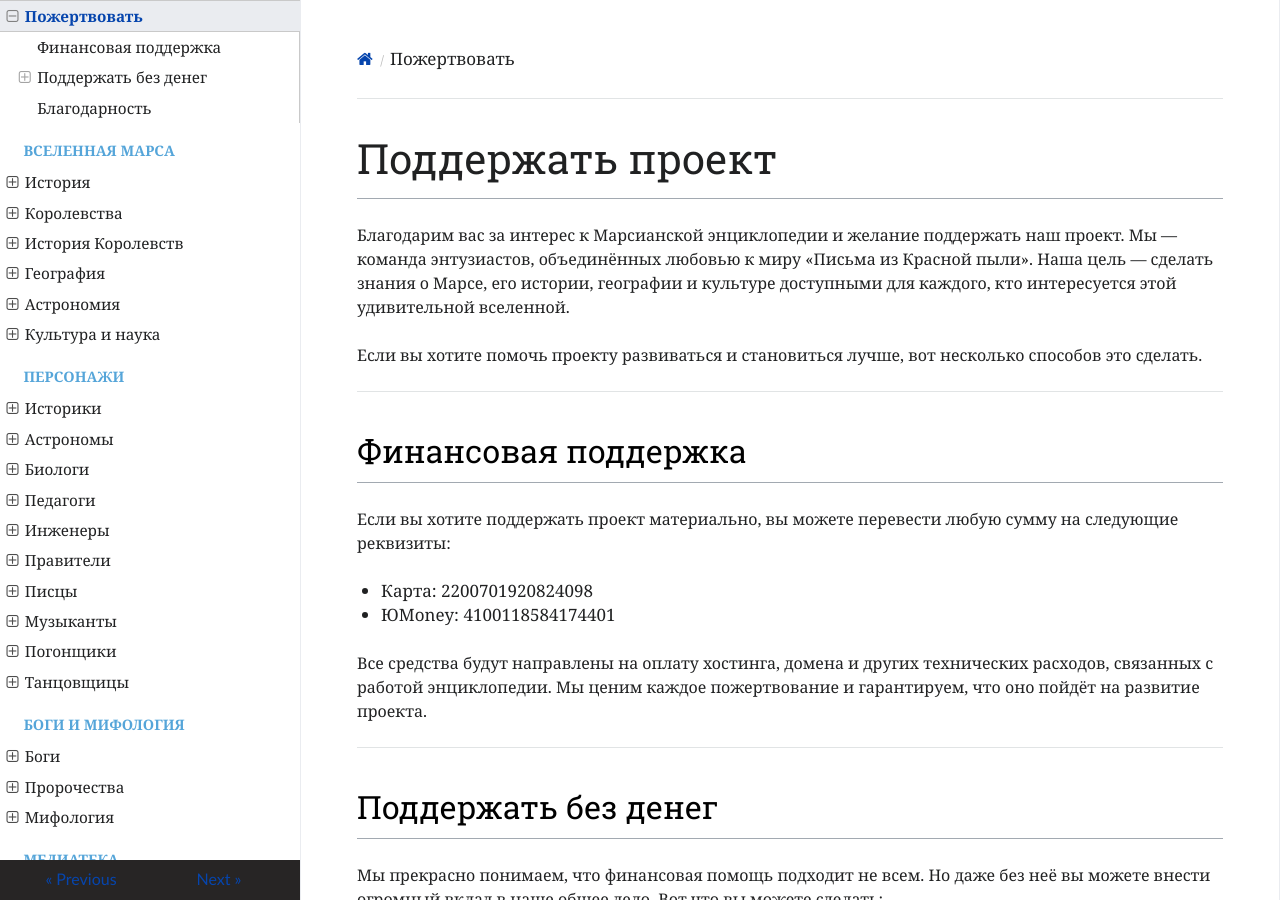
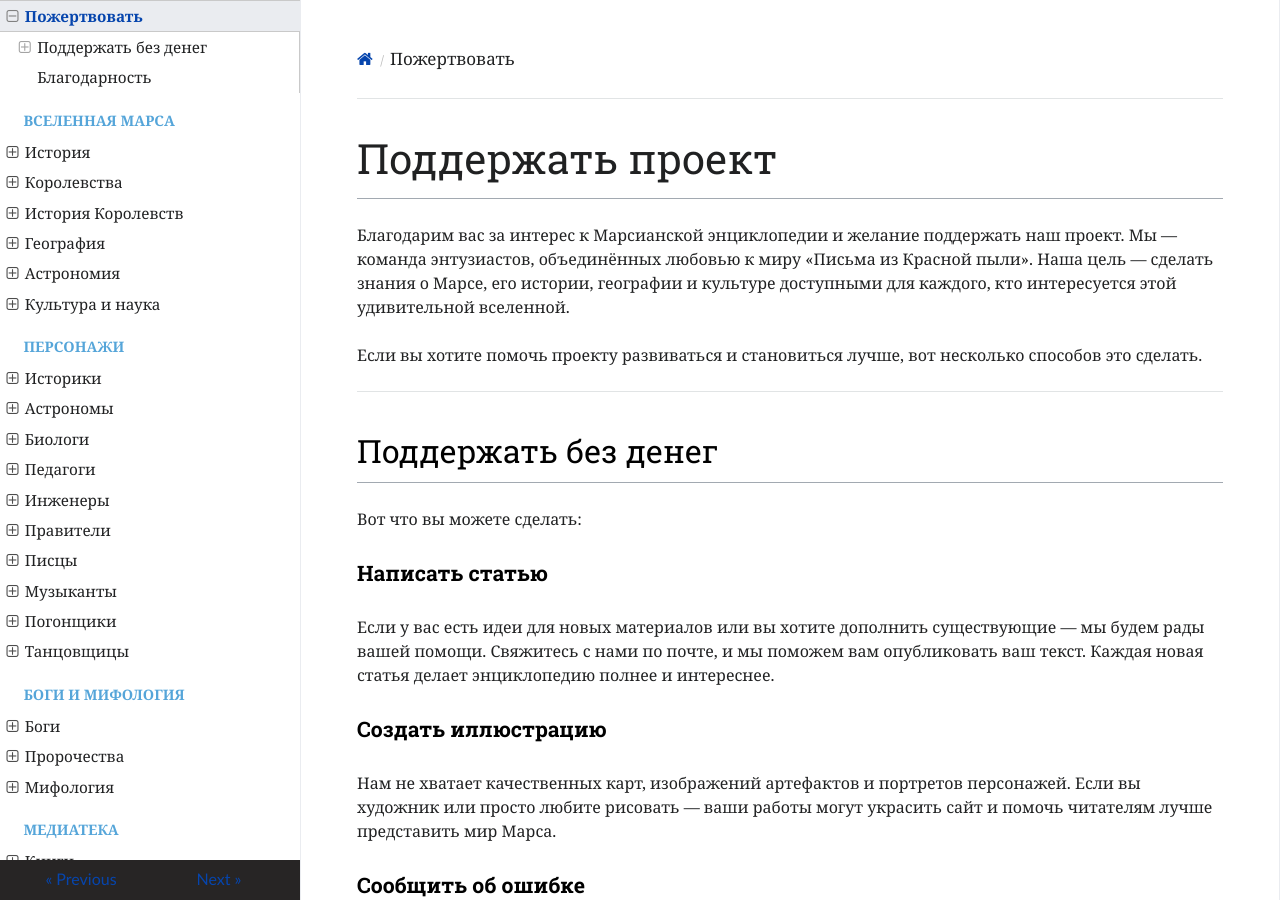
Before and after one commit to ivanhohlov14-bit/mars-encyclopedia, an MkDocs documentation site: the page built from docs/donate.md, in a window 1280 px wide and 900 px high. Built offline with MkDocs 1.6.1, drawn with Linux system fonts in a browser that asks for light colours; nearby versions of some CDN libraries; some of the changed text lies outside the part shown.

Commit message:
Update donate.md

```diff
--- a/docs/donate.md
+++ b/docs/donate.md
@@ -6,20 +6,9 @@
 
 ---
 
-## Финансовая поддержка
-
-Если вы хотите поддержать проект материально, вы можете перевести любую сумму на следующие реквизиты:
-
-- Карта: 2200701920824098
-- ЮMoney: 4100118584174401
-
-Все средства будут направлены на оплату хостинга, домена и других технических расходов, связанных с работой энциклопедии. Мы ценим каждое пожертвование и гарантируем, что оно пойдёт на развитие проекта.
-
----
-
 ## Поддержать без денег
 
-Мы прекрасно понимаем, что финансовая помощь подходит не всем. Но даже без неё вы можете внести огромный вклад в наше общее дело. Вот что вы можете сделать:
+ Вот что вы можете сделать:
 
 ### Написать статью
 Если у вас есть идеи для новых материалов или вы хотите дополнить существующие — мы будем рады вашей помощи. Свяжитесь с нами по почте, и мы поможем вам опубликовать ваш текст. Каждая новая статья делает энциклопедию полнее и интереснее.
```
Also changed, not shown: other parts of docs/donate.md (+0 -1 lines).
